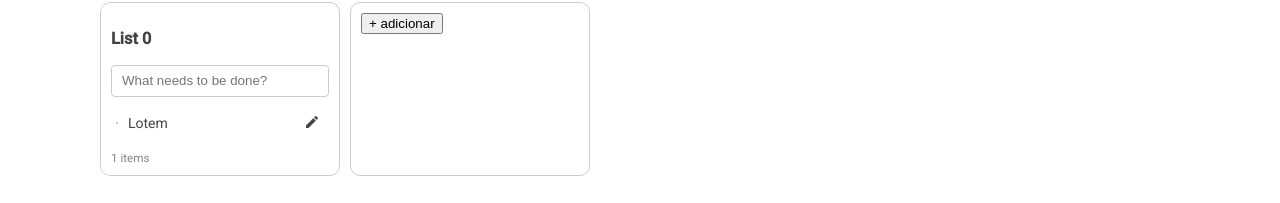
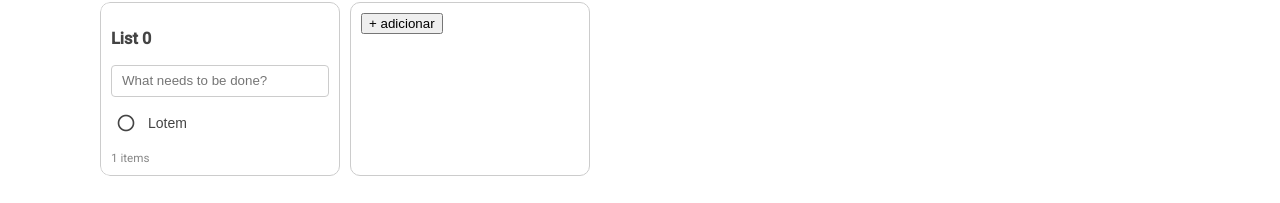
Before and after one commit to alexalannunes/angular-board-list, an Angular app: page / in a window 1280 px wide. Shown: the part 78-281 px from the top of the page. Built offline with nearby package versions, Linux system fonts and the light colour scheme.

Commit message:
icon actions and input text edit

```diff
--- a/src/app/app.component.html
+++ b/src/app/app.component.html
@@ -17,21 +17,35 @@
 
       <div class="list-container" role="menu">
         <div *ngFor="let a of i.items" class="zoomIn list-item" role="listitem">
-          <span
-            [ngClass]="{ checked: a.completed }"
-            class="flex ai-center flex-1"
-            (click)="toggleItem(a)"
-          >
+          <div class="flex ai-center flex-1">
             <div
-              [ngClass]="{ checked: a.completed }"
-              class="fake-radio border m-r-10"
-            ></div>
-            {{ a.title }}
-            <span *ngIf="a.editable">can.edit</span>
-          </span>
-          <span (click)="toogleEdit(a)" style="width: 20px">
-            <i class="list-item-icon material-icons">edit</i>
-          </span>
+              (click)="toggleItem(a)"
+              class="icons-toggle-item--action m-r-10"
+            >
+              <span class="material-icons icon--checked" *ngIf="a.completed">
+                check
+              </span>
+              <span class="action--icons" *ngIf="!a.completed">
+                <span class="material-icons icon--checked">check</span>
+                <span class="material-icons icon--pending">
+                  radio_button_unchecked
+                </span>
+              </span>
+            </div>
+            <input
+              type="text"
+              [readonly]="!a.editable"
+              [ngClass]="{
+                checked: a.completed,
+                'input-text': !a.editable,
+                input: a.editable
+              }"
+              [value]="a.title"
+              (blur)="blurEditableItem(a)"
+              id="list_item__{{ i.id }}__{{ a.id }}"
+              (click)="toogleEdit(a)"
+            />
+          </div>
         </div>
       </div>
 
```
